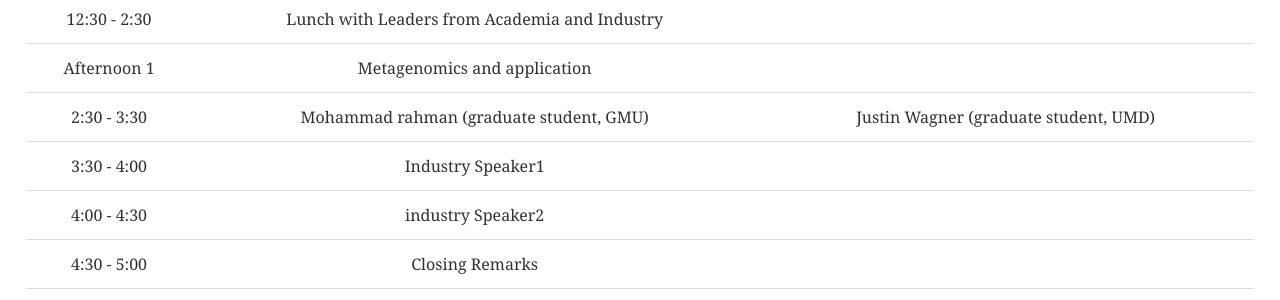
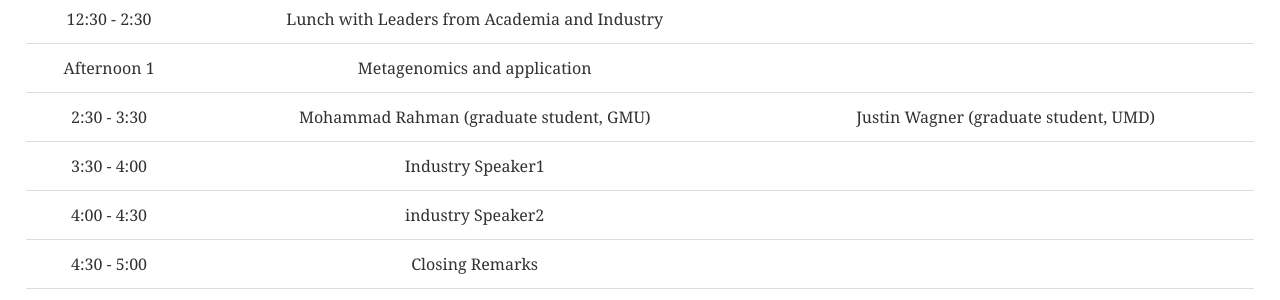
Before and after one commit to iscb-dc-rsg/iscb-dc-rsg.github.io, a Jekyll site: the page built from _pages/workshop2017.md, in a window 1280 px wide and 900 px high, scrolled down 633 px. Shown: the part 154-454 px from the top of the window. Built offline with Jekyll 4.4.1, drawn with Linux system fonts in a browser that asks for light colours; our own code applies the rules of GitHub Pages for plain Markdown files.

```diff
--- a/_pages/workshop2017.md
+++ b/_pages/workshop2017.md
@@ -26,7 +26,7 @@ output: html_document
 11:30 - 12:30 | Yasaswini Iyer (Briar Woods High School)      |    Speaker 4 |
 | 12:30 - 2:30 | Lunch with Leaders from Academia and Industry             |
 | Afternoon 1 | Metagenomics and application
-2:30 - 3:30 | Mohammad rahman (graduate student, GMU)      |    Justin Wagner (graduate student, UMD) |
+2:30 - 3:30 | Mohammad Rahman (graduate student, GMU)      |    Justin Wagner (graduate student, UMD) |
 | 3:30 - 4:00 | Industry Speaker1            |
 | 4:00 - 4:30 | industry Speaker2                |
 | 4:30 - 5:00 | Closing Remarks                |
```
